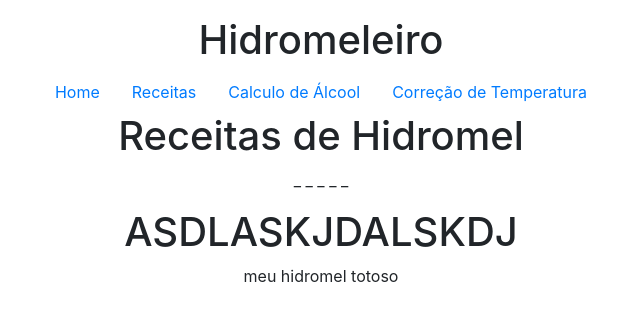
After one commit to xiximitho/appHidromel, a Django app: template templates/receitas.html in a window 1280 px wide. The commit adds this page. Shown: the top 321 px of the page, without its empty margins (319-959 px from the left). Run offline with Django 3.2, Linux system fonts and the light colour scheme; the template is opened without the code that fills it, so the values that code supplies are empty; some libraries are stand-ins or nearby versions.

Commit message:
Reorganizado projeto, para dar sequencia, criado um base.html, e criado outras paginas para ainda implementar.

```diff
--- /dev/null
+++ b/templates/base.html
@@ -0,0 +1,38 @@
+{% load bootstrap4 %}
+<!DOCTYPE html>
+<html lang="en">
+<head>
+    <meta charset="UTF-8">
+    <meta name="viewport" content="width=device-width, initial-scale=1, shrink-to-fit=no">
+    <title>{% block title %}{% endblock %}</title>
+    {% bootstrap_css %} <!-- CARREGANDO CSS BOOTSTRAP-->
+    {% bootstrap_messages %} <!-- Mostra django.contrib.messages como um alerta Bootstrap -->
+    <meta name="theme-color" content="#ffffff">
+</head>
+<body class="text-center">
+    <div class="container-md d-flex w-100 h-100 p-3 mx-auto flex-column">
+        <header class="masthead mb-auto">
+            <div class="inner">
+                <h1 class="masthead-brand" align="center">Hidromeleiro</h1>
+                <nav class="nav nav-masthead justify-content-center">
+                    <a class="nav-link active" href="{% url "home" %}">Home </a>
+                    <a class="nav-link" href="{% url "receitas" %}">Receitas</a>
+                    <a class="nav-link" href="{% url "calculoabv" %}">Calculo de &Aacute;lcool</a>
+                    <a class="nav-link" href="#">Corre&ccedil;&atilde;o de Temperatura</a>
+                </nav>
+            </div>
+        </header>
+
+         <main role="main" class="inner cover">
+            <h1 class="cover-heading">{% block titlehtml %}{% endblock %}</h1>
+            <p>
+                _ _ _ _ _
+            </p>
+            <div class="container-fluid inner" align="center" id="conteudo">
+                {% block conteudo %}{% endblock %}
+            </div>
+        </main>
+    </div>
+{% bootstrap_javascript jquery='full' %}
+</body>
+</html>
--- /dev/null
+++ b/templates/receitas.html
@@ -0,0 +1,9 @@
+{% extends "base.html" %}
+
+{% block title%} Receitas {% endblock %}
+{% block titlehtml %} Receitas de Hidromel {% endblock %}
+
+{% block conteudo %}
+    <h1>ASDLASKJDALSKDJ</h1>
+    <p>meu hidromel totoso</p>
+{% endblock %}
--- a/urls.py
+++ b/urls.py
@@ -4,6 +4,9 @@ from django.urls import path
 from . import views
 
 urlpatterns = [
-    path('', views.calculoabv), #pagina principal
+    path(r'',views.teste, name='home'),
+    path(r'/receitas',views.receitas, name='receitas'),
+    path(r'/calculoabv', views.calculoabv, name='calculoabv')
+    #path('', views.calculoabv), #pagina principal
 
 ]
--- a/views.py
+++ b/views.py
@@ -8,6 +8,12 @@ def listaString(s):
     for indice in s:
         str1 += indice
     return str1
+
+def teste(request):
+    return render(request, "base.html")
+
+def receitas(request):
+    return render(request, "receitas.html")
 
 # Create your views here.
 def calculoabv(request):
```
Also changed, not shown: templates/calculoabv.html (+6 -39 lines), templates/index.html (deleted, +0 -10 lines).
